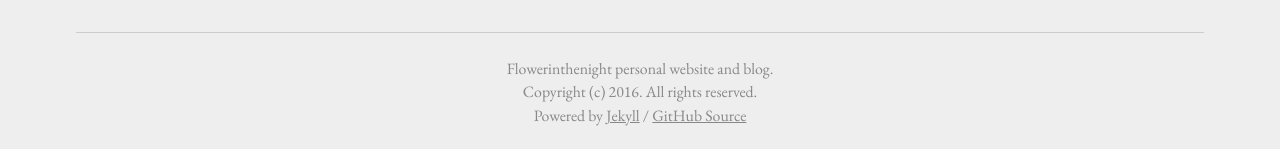
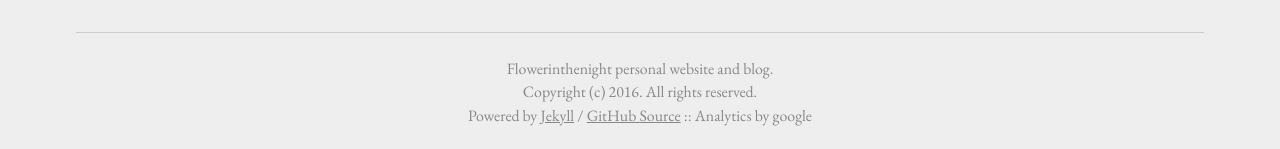
Before and after one commit to flowerinthenight/flowerinthenight.github.io, a Jekyll site: the page built from index.md, in a window 1280 px wide. Shown: the part 887-1036 px from the top of the page. Built offline with Jekyll 4.4.1, drawn with Linux system fonts in a browser that asks for light colours.

Commit message:
Add google analytics settings.

```diff
--- a/_config.yml
+++ b/_config.yml
@@ -22,14 +22,14 @@ highlighter: rouge
 # Set 'provider' to false to turn analytics off globally.
 #
 analytics:
-    provider:
+    provider: google
     statcounter:
         sc_project  :
         sc_security :
         sc_invisible: 1
         sc_text     : 2
     google:
-        tracking_id: ''
+        tracking_id: 'UA-82334828-1'
     getclicky:
       site_id:
     mixpanel:
```
